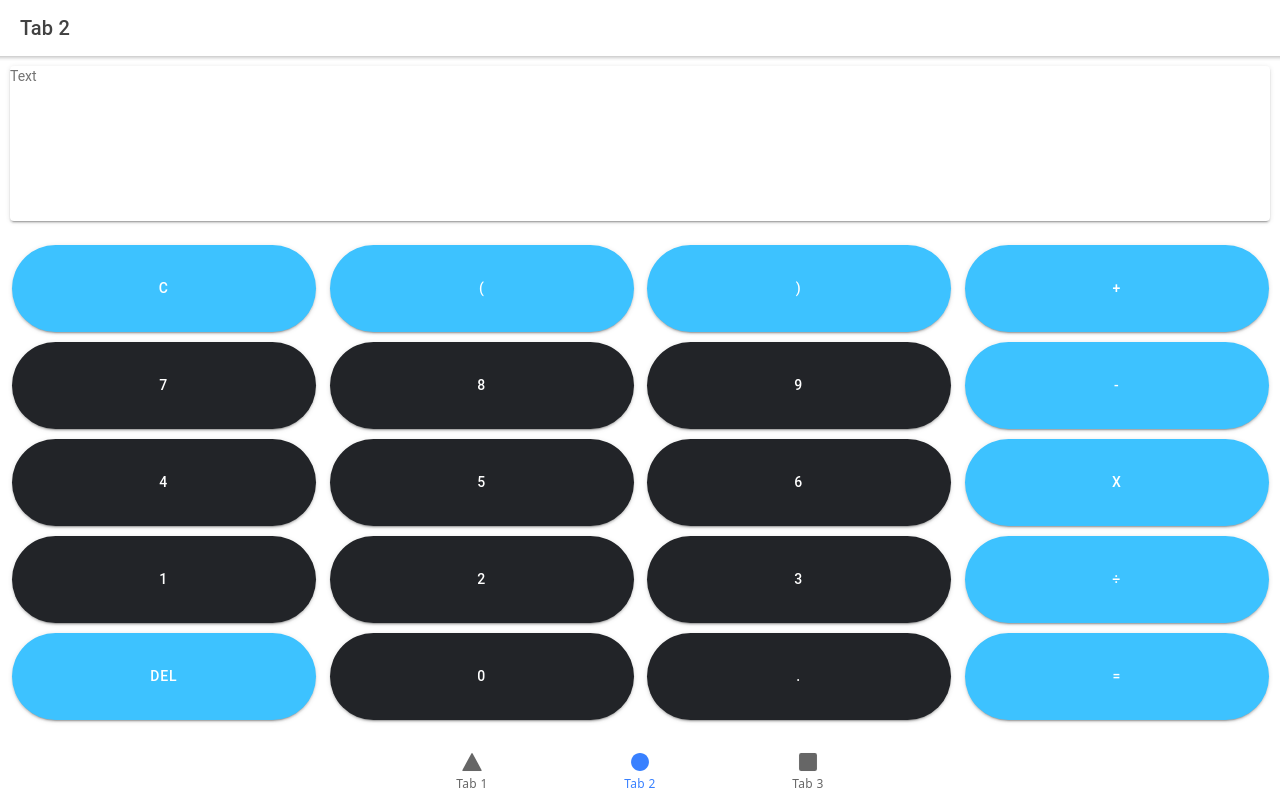
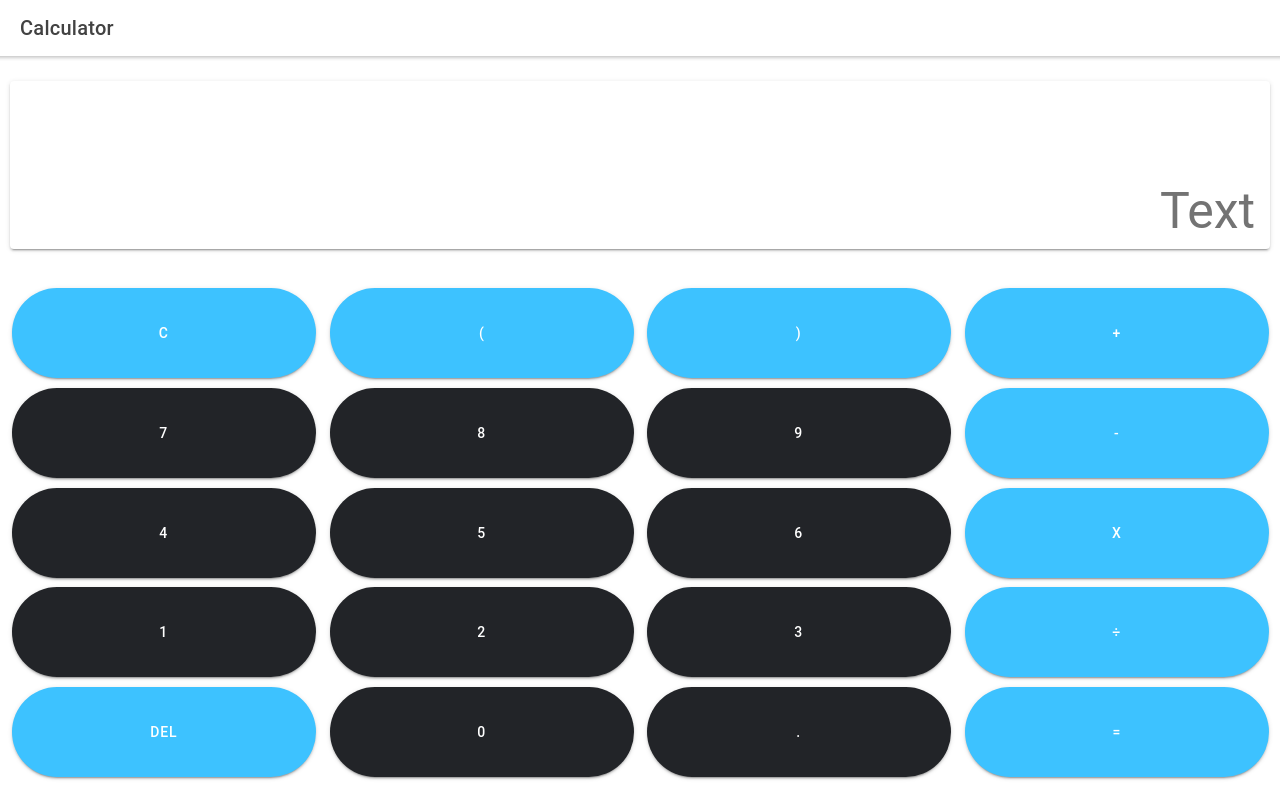
Before and after one commit to ederbiason/calculator, a React (Create React App) app: page /tab2 in a window 1280 px wide. Built offline with nearby package versions, Linux system fonts and the light colour scheme.

Commit message:
css: changing
Making some changes to found the better style for all devices

```diff
--- a/src/App.tsx
+++ b/src/App.tsx
@@ -39,22 +39,22 @@ setupIonicReact();
 const App: React.FC = () => (
   <IonApp>
     <IonReactRouter>
-      <IonTabs>
+      {/* <IonTabs> */}
         <IonRouterOutlet>
-          <Route exact path="/tab1">
+          {/* <Route exact path="/tab1">
             <Tab1 />
-          </Route>
+          </Route> */}
           <Route exact path="/tab2">
             <Tab2 />
           </Route>
-          <Route path="/tab3">
+          {/* <Route path="/tab3">
             <Tab3 />
-          </Route>
+          </Route> */}
           <Route exact path="/">
-            <Redirect to="/tab1" />
+            <Redirect to="/tab2" />
           </Route>
         </IonRouterOutlet>
-        <IonTabBar slot="bottom">
+        {/* <IonTabBar slot="bottom">
           <IonTabButton tab="tab1" href="/tab1">
             <IonIcon icon={triangle} />
             <IonLabel>Tab 1</IonLabel>
@@ -67,8 +67,8 @@ const App: React.FC = () => (
             <IonIcon icon={square} />
             <IonLabel>Tab 3</IonLabel>
           </IonTabButton>
-        </IonTabBar>
-      </IonTabs>
+        </IonTabBar> */}
+      {/* </IonTabs> */}
     </IonReactRouter>
   </IonApp>
 );
--- a/src/pages/Tab1.css
+++ /dev/null
@@ -1,17 +0,0 @@
-ion-button {
-    /* --border-radius: 100%; */
-    height: 100%;
-}
-
-ion-grid {
-    max-height: 100%;
-    height: 100%;
- }
-
-#textArea {
-    height: 22.57%;
-}
-
-ion-row {
-    height: 14.285%;
-}
--- /dev/null
+++ b/src/pages/Tab2.css
@@ -0,0 +1,34 @@
+ion-content {
+    height: 100%;
+}
+
+ion-button {
+    /* --border-radius: 100%; */
+    height: 100%;
+    /* font-size: 20px; */
+}
+
+ion-grid {
+    max-height: 100%;
+    height: 55%;
+ }
+
+#textArea {
+    height: 22.57%;
+    font-size: 50px;
+    display: flex;
+    align-items: end;
+    justify-content: end;
+    margin-bottom: 25px;
+    margin-top: 25px;
+    /* margin: 5px; */
+}
+
+#textArea p {
+    margin-right: 15px;
+}
+
+ion-row {
+    /* height: 14.285%; */
+    height: 25%;
+}
--- a/src/pages/Tab2.tsx
+++ b/src/pages/Tab2.tsx
@@ -1,5 +1,7 @@
 import { IonCard, IonContent, IonGrid, IonHeader, IonPage, IonRow, IonTitle, IonToolbar } from '@ionic/react';
 import Button from '../components/Button';
+
+import './Tab2.css'
 
 import { buttons } from '../utils/ButtonsValues';
 
@@ -8,13 +10,13 @@ const Tab2: React.FC = () => {
     <IonPage>
       <IonHeader>
         <IonToolbar>
-          <IonTitle>Tab 2</IonTitle>
+          <IonTitle>Calculator</IonTitle>
         </IonToolbar>
       </IonHeader>
 
-      <IonContent fullscreen>
+      <IonContent >
         <IonCard id="textArea">
-          Text
+          <p>Text</p>
         </IonCard>
 
         <IonGrid>
```
